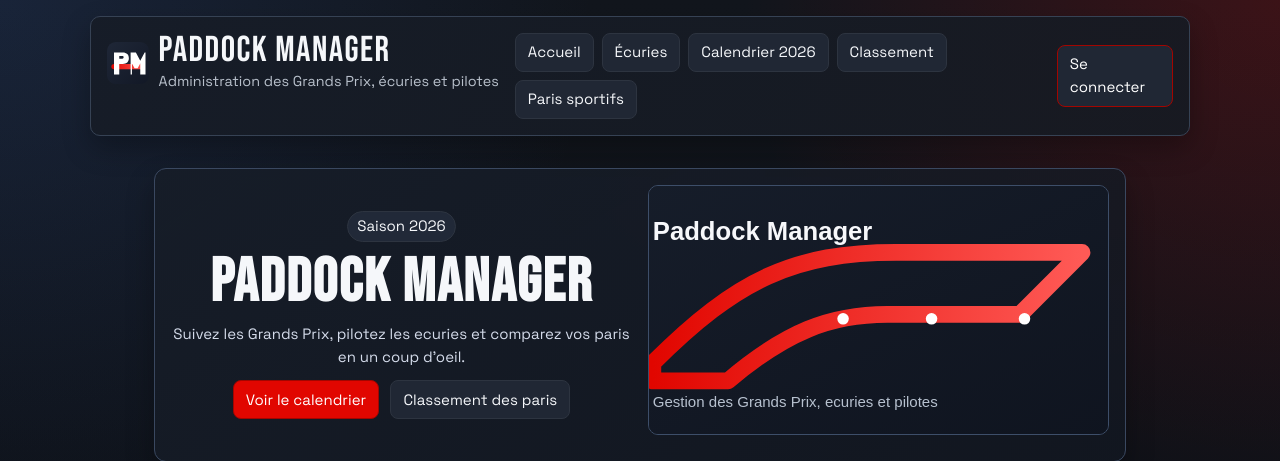
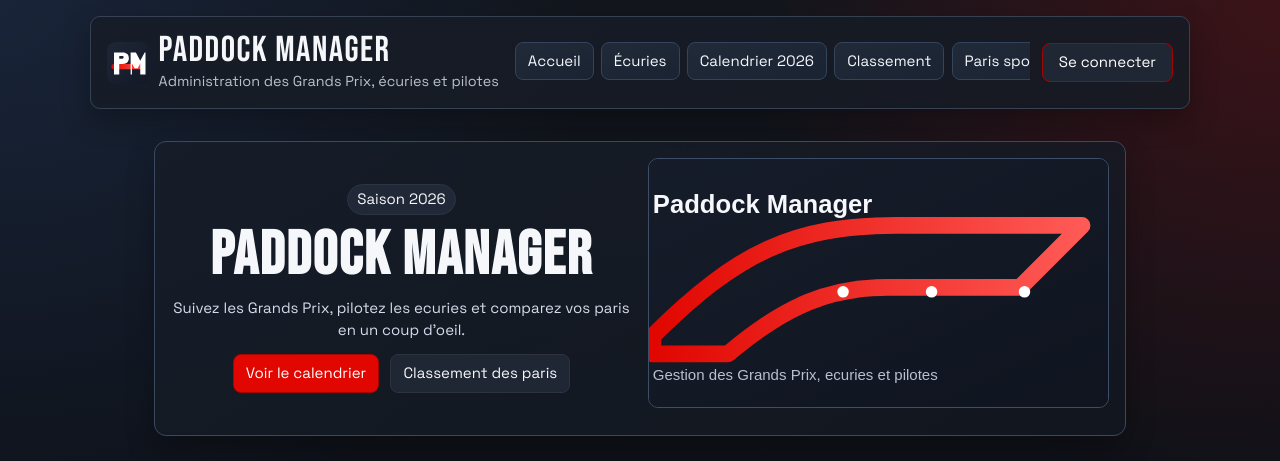
Before and after one commit to blou132/projet_bts1, a PHP site: page / in a window 1280 px wide. Shown: the top 461 px of the page. Run offline with PHP 8.4, Linux system fonts and the light colour scheme; data that the repository does not hold is empty.

Commit message:
optimisation

```diff
--- a/Controllers/HtmlController.php
+++ b/Controllers/HtmlController.php
@@ -10,6 +10,7 @@ class HtmlController
 {
     public function menu(): string
     {
+        $currentPath = $this->currentPath();
         $items = [
             'Accueil' => '/accueil',
             'Écuries' => '/ecuries',
@@ -19,11 +20,40 @@ class HtmlController
         ];
         $html = '<nav class="main-nav" id="main-navigation"><ul class="nav-list">';
         foreach ($items as $label => $href) {
-            $html .= '<li class="nav-item"><a class="nav-link" href="' . $href . '">' . $label . '</a></li>';
+            $active = $this->isActivePath($currentPath, $href);
+            $class = $active ? 'nav-link is-active' : 'nav-link';
+            $ariaCurrent = $active ? ' aria-current="page"' : '';
+            $html .= '<li class="nav-item"><a class="' . $class . '" href="' . $href . '"' . $ariaCurrent . '>' . $label . '</a></li>';
         }
         $html .= '</ul></nav>';
         return $html;
     }
+
+    private function currentPath(): string
+    {
+        $uri = (string)($_SERVER['REQUEST_URI'] ?? '/');
+        $path = parse_url($uri, PHP_URL_PATH);
+        $normalized = is_string($path) && $path !== '' ? rtrim($path, '/') : '/';
+        return $normalized === '' ? '/' : $normalized;
+    }
+
+    private function isActivePath(string $currentPath, string $itemPath): bool
+    {
+        $current = rtrim($currentPath, '/');
+        $item = rtrim($itemPath, '/');
+        $current = $current === '' ? '/' : $current;
+        $item = $item === '' ? '/' : $item;
+
+        if ($current === $item) {
+            return true;
+        }
+
+        if ($item === '/') {
+            return false;
+        }
+
+        return str_starts_with($current, $item . '/');
+    }
 }
 
 ?>
--- a/Public/css/style.css
+++ b/Public/css/style.css
@@ -49,7 +49,7 @@ section,
   display: flex;
   flex-wrap: wrap;
   justify-content: space-between;
-  align-items: flex-start;
+  align-items: center;
   gap: 1rem;
   background: linear-gradient(135deg, rgba(22, 28, 39, 0.95), rgba(22, 26, 34, 0.92));
   border-color: #364254;
@@ -78,10 +78,19 @@ section,
   text-transform: uppercase;
 }
 
-.header-right { flex: 1 1 360px; min-width: 280px; display: flex; gap: 0.75rem; align-items: center; justify-content: space-between; }
-.main-nav { flex: 1 1 auto; }
-.main-nav .nav-list { list-style: none; display: flex; flex-wrap: wrap; gap: 0.5rem; }
-.header-actions { margin-left: auto; display: flex; align-items: center; gap: 0.7rem; }
+.header-right { flex: 1 1 460px; min-width: 0; display: flex; gap: 0.75rem; align-items: center; justify-content: flex-end; }
+.main-nav { flex: 1 1 auto; min-width: 0; }
+.main-nav .nav-list {
+  list-style: none;
+  display: flex;
+  flex-wrap: nowrap;
+  gap: 0.45rem;
+  overflow-x: auto;
+  padding-bottom: 0.2rem;
+  scrollbar-width: none;
+}
+.main-nav .nav-list::-webkit-scrollbar { display: none; }
+.header-actions { margin-left: 0; display: flex; align-items: center; gap: 0.7rem; flex: 0 0 auto; }
 
 .nav-toggle,
 .nav-link,
@@ -92,6 +101,13 @@ button,
 summary { min-height: 38px; padding: 0.45rem 0.75rem; border-radius: 8px; border: 1px solid var(--line); background: #202734; color: var(--text); text-decoration: none; cursor: pointer; }
 .main-nav .nav-link,
 .header-actions .login-link { display: inline-flex; align-items: center; }
+.main-nav .nav-link { white-space: nowrap; background: linear-gradient(160deg, #212a39, #1a2331); border-color: #34445d; }
+.main-nav .nav-link.is-active {
+  border-color: #cf3b34;
+  background: linear-gradient(160deg, rgba(225, 6, 0, 0.3), rgba(225, 6, 0, 0.14));
+  box-shadow: inset 0 0 0 1px rgba(255, 103, 97, 0.14);
+}
+.header-actions .login-link { white-space: nowrap; padding-inline: 1rem; }
 .btn,
 button[type="submit"],
 .home-btn-primary { background: var(--accent); border-color: #a30500; color: #fff; }
@@ -110,7 +126,7 @@ button { transition: transform 0.16s ease, border-color 0.16s ease, filter 0.16s
 .home-btn:hover,
 button:hover { transform: translateY(-1px); border-color: #4d5d77; filter: brightness(1.04); }
 
-.user-chip { display: flex; align-items: center; gap: 0.5rem; border: 1px solid var(--line); border-radius: 8px; padding: 0.35rem 0.55rem; }
+.user-chip { display: flex; align-items: center; gap: 0.5rem; border: 1px solid var(--line); border-radius: 8px; padding: 0.35rem 0.55rem; background: #1f2734; }
 .user-name { max-width: 180px; overflow: hidden; text-overflow: ellipsis; white-space: nowrap; }
 
 .home,
@@ -454,6 +470,7 @@ th.sortable.is-desc::after { content: " ↓"; }
   z-index: 50;
   box-shadow: 0 10px 20px rgba(0, 0, 0, 0.35);
 }
+.cookie-banner[hidden] { display: none; }
 .cookie-banner p {
   color: var(--muted);
   font-size: 0.85rem;
```
Also changed, not shown: README.md.
